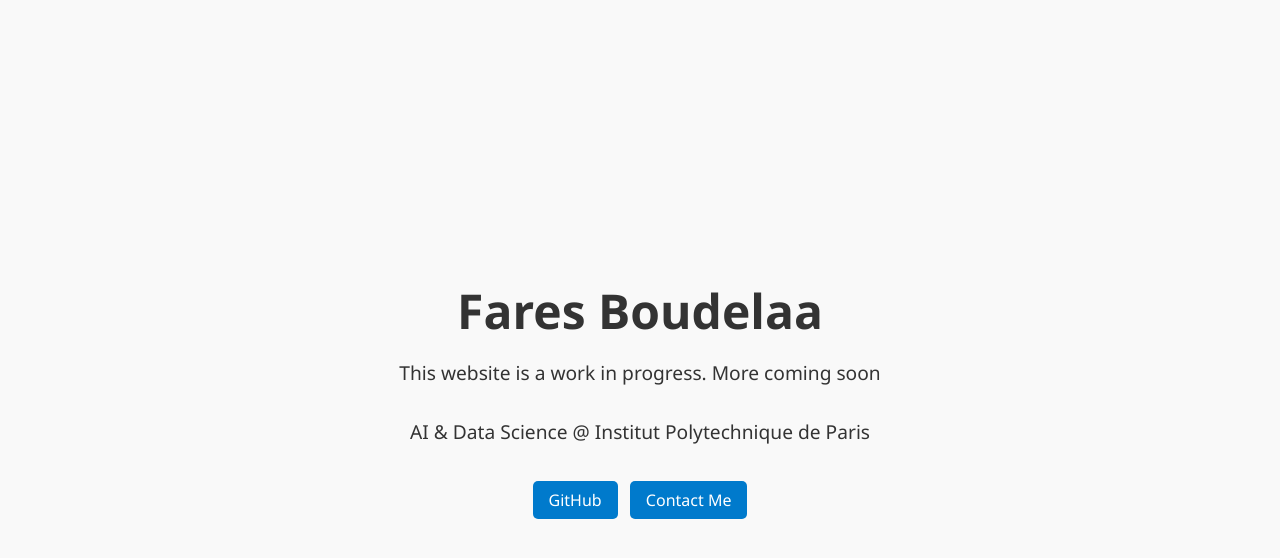
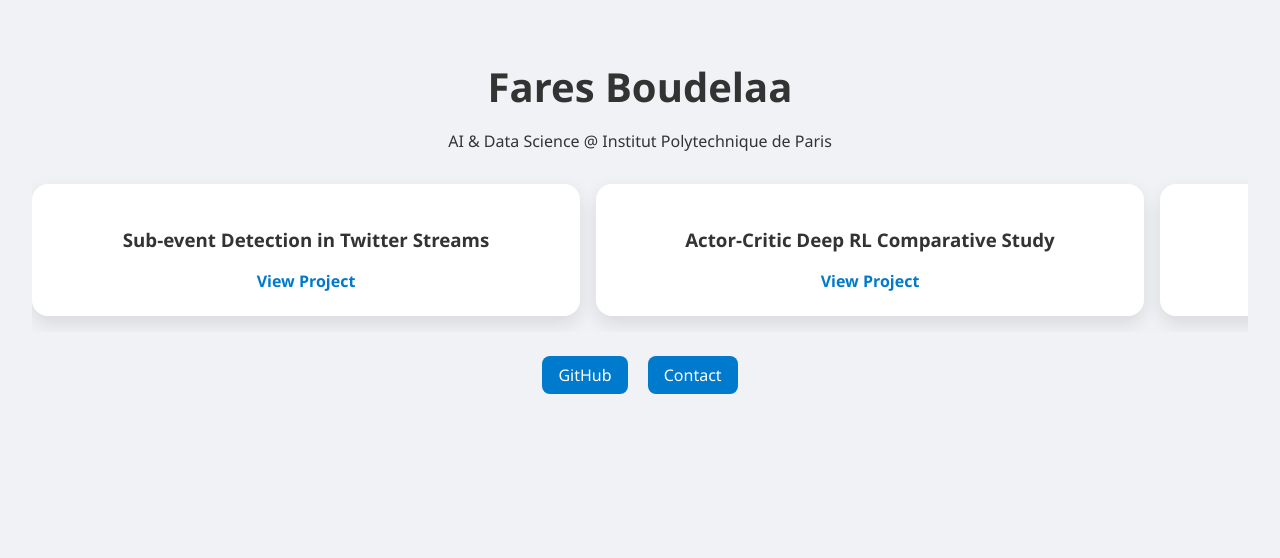
Before and after one commit to faresboudelaa/faresboudelaa, a plain HTML site: page index.html in a window 1280 px wide. Drawn offline with Linux system fonts and the light colour scheme.

Commit message:
ajout cards and pdf files

```diff
--- a/index.html
+++ b/index.html
@@ -2,64 +2,103 @@
 <html lang="en">
 <head>
   <meta charset="UTF-8" />
-  <meta name="viewport" content="width=device-width, initial-scale=1.0" />
-  <title>Fares Boudelaa</title>
+  <meta name="viewport" content="width=device-width, initial-scale=1.0"/>
+  <title>Fares Boudelaa – Projects</title>
   <style>
-    * {
-      margin: 0;
-      padding: 0;
-      box-sizing: border-box;
-    }
-
     body {
       font-family: 'Segoe UI', sans-serif;
-      background: #f9f9f9;
+      margin: 0;
+      padding: 2rem;
+      background: #f0f2f5;
       color: #333;
-      display: flex;
-      justify-content: center;
-      align-items: center;
-      height: 100vh;
       text-align: center;
-      padding: 2rem;
-    }
-
-    .container {
-      max-width: 600px;
     }
 
     h1 {
-      font-size: 3rem;
+      font-size: 2.5rem;
       margin-bottom: 1rem;
     }
 
-    p {
-      font-size: 1.2rem;
-      margin-bottom: 2rem;
+    .carousel {
+      display: flex;
+      overflow-x: auto;
+      scroll-snap-type: x mandatory;
+      -webkit-overflow-scrolling: touch;
+      gap: 1rem;
+      padding: 1rem 0;
     }
 
-    a {
-      display: inline-block;
-      margin: 0.25rem;
+    .carousel::-webkit-scrollbar {
+      display: none;
+    }
+
+    .card {
+      flex: 0 0 80%;
+      max-width: 500px;
+      background: white;
+      border-radius: 16px;
+      padding: 1.5rem;
+      box-shadow: 0 8px 20px rgba(0, 0, 0, 0.1);
+      scroll-snap-align: center;
+      transition: transform 0.3s ease;
+    }
+
+    .card:hover {
+      transform: scale(1.02);
+    }
+
+    .card a {
+      color: #007acc;
+      text-decoration: none;
+      font-weight: bold;
+    }
+
+    .buttons {
+      margin-top: 2rem;
+    }
+
+    .buttons a {
+      margin: 0.5rem;
       padding: 0.5rem 1rem;
       background: #007acc;
       color: white;
       text-decoration: none;
-      border-radius: 5px;
-      transition: 0.2s ease;
-    }
-
-    a:hover {
-      background: #005fa3;
+      border-radius: 8px;
     }
   </style>
 </head>
 <body>
-  <div class="container">
-    <h1>Fares Boudelaa</h1>
-    <p>This website is a work in progress. More coming soon</p>
-    <p>AI & Data Science @ Institut Polytechnique de Paris</p>
+
+  <h1>Fares Boudelaa</h1>
+  <p>AI & Data Science @ Institut Polytechnique de Paris</p>
+
+  <div class="carousel">
+    <div class="card">
+      <h3>Sub-event Detection in Twitter Streams</h3>
+      <a href="#">View Project</a>
+    </div>
+    <div class="card">
+      <h3>Actor-Critic Deep RL Comparative Study</h3>
+      <a href="#">View Project</a>
+    </div>
+    <div class="card">
+      <h3>SLM Fine-Tuning for Summarization</h3>
+      <a href="#">View Project</a>
+    </div>
+    <div class="card">
+      <h3>Child Face Synthesis from Parents</h3>
+      <a href="#">View Project</a>
+    </div>
+    <div class="card">
+      <h3>Interactive Stock Dashboard</h3>
+      <a href="#">View Project</a>
+    </div>
+  </div>
+
+  <div class="buttons">
     <a href="https://github.com/faresboudelaa" target="_blank">GitHub</a>
-    <a href="mailto:faresboudelaa@gmail.com">Contact Me</a>
+    <a href="mailto:your.email@example.com">Contact</a>
   </div>
+
 </body>
 </html>
```
Also changed, not shown: 5 other files.
